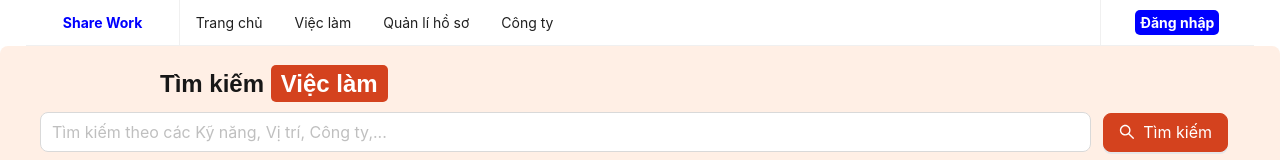
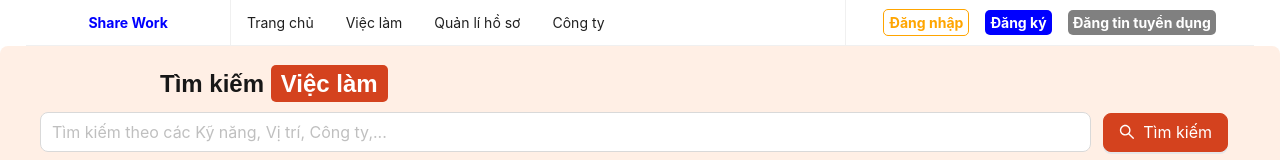
Before and after one commit to Sharework-KTLN/sharework-fe, a Next.js app: page / in a window 1280 px wide. Shown: the top 160 px of the page. Built offline with nearby package versions, Linux system fonts and the light colour scheme; what @ant-design/nextjs-registry would draw is missing.

Commit message:
add redux toolkit

```diff
--- a/src/components/NavigationBar.tsx
+++ b/src/components/NavigationBar.tsx
@@ -5,10 +5,13 @@ import type { MenuProps } from 'antd';
 import { Menu, Col, Row } from 'antd';
 import useWindowWidth from '@/hooks/useWindowWidth';
 import CustomButton from '@/components/CustomButton';
-import { useEffect, useState } from 'react';
+import { useEffect } from 'react';
 import UserDropdown from './UserDropdown';
 import NotificationDropdown from './NotificationDropdown';
 import MessageDropdown from './MessageDropdown';
+import { useDispatch, useSelector } from 'react-redux';
+import { RootState, AppDispatch } from '@/redux/store';
+import { login, logout } from '@/redux/userSlice';
 
 type MenuItem = Required<MenuProps>['items'][number];
 type User = {
@@ -22,11 +25,16 @@ type User = {
 const NavigationBar: React.FC = () => {
 
     // const [isLogin, setIsLogin] = useState(false);
-    const [user, setUser] = useState<User | null>(null);
+    // const [user, setUser] = useState<User | null>(null);
 
+    const dispatch = useDispatch<AppDispatch>();
     const windowWidth = useWindowWidth();
     const router = useRouter();
     const searchParams = useSearchParams();
+
+    const user = useSelector((state: RootState) => state.user);
+    console.log("user:", user);
+
     const items: MenuItem[] = [
         {
             label: (<div onClick={() => router.push('/')}>Trang chủ</div>),
@@ -57,11 +65,10 @@ const NavigationBar: React.FC = () => {
     }, [searchParams, router]);
 
     useEffect(() => {
-
         const fetchUser = async () => {
             const savedToken = localStorage.getItem("token");
             if (!savedToken) {
-                setUser(null);
+                dispatch(logout()); // Xóa Redux nếu không có token
                 return;
             }
             try {
@@ -71,30 +78,67 @@ const NavigationBar: React.FC = () => {
 
                 const data = await res.json();
                 if (res.ok) {
-                    setUser(data); // Lưu thông tin user vào state
+                    dispatch(login({ ...data, token: savedToken })); // Cập nhật Redux
                 } else {
-                    localStorage.removeItem("token"); // Xóa token nếu không hợp lệ
-                    setUser(null);
+                    localStorage.removeItem("token");
+                    dispatch(logout());
                 }
             } catch (error) {
                 console.error("Lỗi khi lấy user:", error);
                 localStorage.removeItem("token");
-                setUser(null);
+                dispatch(logout());
             }
         };
 
+        if (!user.id) { // Chỉ gọi API nếu Redux chưa có user
             fetchUser();
+        }
+    }, [dispatch]);
 
-    }, [router, searchParams]);
-    useEffect(() => {
-        console.log("user:", user);
-    }, [user]);
+    // useEffect(() => {
+
+    //     const fetchUser = async () => {
+    //         const savedToken = localStorage.getItem("token");
+    //         if (!savedToken) {
+    //             setUser(null);
+    //             return;
+    //         }
+    //         try {
+    //             const res = await fetch("http://localhost:8080/auth/me", {
+    //                 headers: { "Authorization": `Bearer ${savedToken}` },
+    //             });
+
+    //             const data = await res.json();
+    //             if (res.ok) {
+    //                 setUser(data); // Lưu thông tin user vào state
+    //             } else {
+    //                 localStorage.removeItem("token"); // Xóa token nếu không hợp lệ
+    //                 setUser(null);
+    //             }
+    //         } catch (error) {
+    //             console.error("Lỗi khi lấy user:", error);
+    //             localStorage.removeItem("token");
+    //             setUser(null);
+    //         }
+    //     };
+
+    //     fetchUser();
+
+    // }, [router, searchParams]);
+
     const handleButtonLogin = () => {
         router.push('/auth/login');
     };
+    const handleButtonRegister = () => {
+        router.push('/auth/register');
+    };
+    const handleButtonPostJob = () => {
+        router.push('/');
+    };
     const handleButtonLogout = async () => {
         localStorage.removeItem("token"); // Xóa token khỏi localStorage
-        setUser(null); // Reset state user
+        // setUser(null); // Reset state user
+        dispatch(logout());
         router.push("/auth/login"); // Chuyển hướng về trang đăng nhập
     };
 
@@ -111,7 +155,7 @@ const NavigationBar: React.FC = () => {
                 }}
             >
                 <Col
-                    xs={6} sm={6} md={4} lg={3}
+                    xs={6} sm={6} md={4} lg={4}
                     style={{
                         minWidth: '50px',
                         padding: '0',
@@ -141,7 +185,7 @@ const NavigationBar: React.FC = () => {
                     </div>
                 </Col>
                 <Col
-                    xs={12} sm={12} md={12} lg={18}
+                    xs={12} sm={12} md={12} lg={12}
                 >
                     <div
                         style={{
@@ -159,7 +203,7 @@ const NavigationBar: React.FC = () => {
                     </div>
                 </Col>
                 <Col
-                    xs={6} sm={6} md={4} lg={3}
+                    xs={6} sm={6} md={4} lg={8}
                     style={{
                         minWidth: '50px',
                         borderBottom: '1px solid #f0f0f0',
@@ -174,7 +218,7 @@ const NavigationBar: React.FC = () => {
                             justifyContent: 'center',
                         }}
                     >
-                        {user ? (
+                        {user.id !== null ? (
                             <div
                                 style={{
                                     display: 'flex',
@@ -195,9 +239,27 @@ const NavigationBar: React.FC = () => {
 
 
                         ) : (
+                            <div
+                                style={{
+                                    display: 'flex',
+                                    alignItems: 'center',
+                                    gap: 16
+                                }}
+                            >
                                 <CustomButton
                                     text="Đăng nhập"
                                     onClick={handleButtonLogin}
+                                    backgroundColor="white"
+                                    hoverColor="darkblue"
+                                    textColor="orange"
+                                    style={{
+                                        fontWeight: 'bold',
+                                        border: '1px solid orange'
+                                    }}
+                                />
+                                <CustomButton
+                                    text="Đăng ký"
+                                    onClick={handleButtonRegister}
                                     backgroundColor="blue"
                                     hoverColor="darkblue"
                                     textColor="white"
@@ -205,6 +267,18 @@ const NavigationBar: React.FC = () => {
                                         fontWeight: 'bold'
                                     }}
                                 />
+                                <CustomButton
+                                    text="Đăng tin tuyển dụng"
+                                    onClick={handleButtonPostJob}
+                                    backgroundColor="grey"
+                                    hoverColor="darkblue"
+                                    textColor="white"
+                                    style={{
+                                        fontWeight: 'bold'
+                                    }}
+                                />
+                            </div>
+
                         )}
                     </div>
                 </Col>
```
Also changed, not shown: src/app/auth/login/page.tsx (+73 -9 lines). Lines whose indentation alone changed are shown as unchanged.
